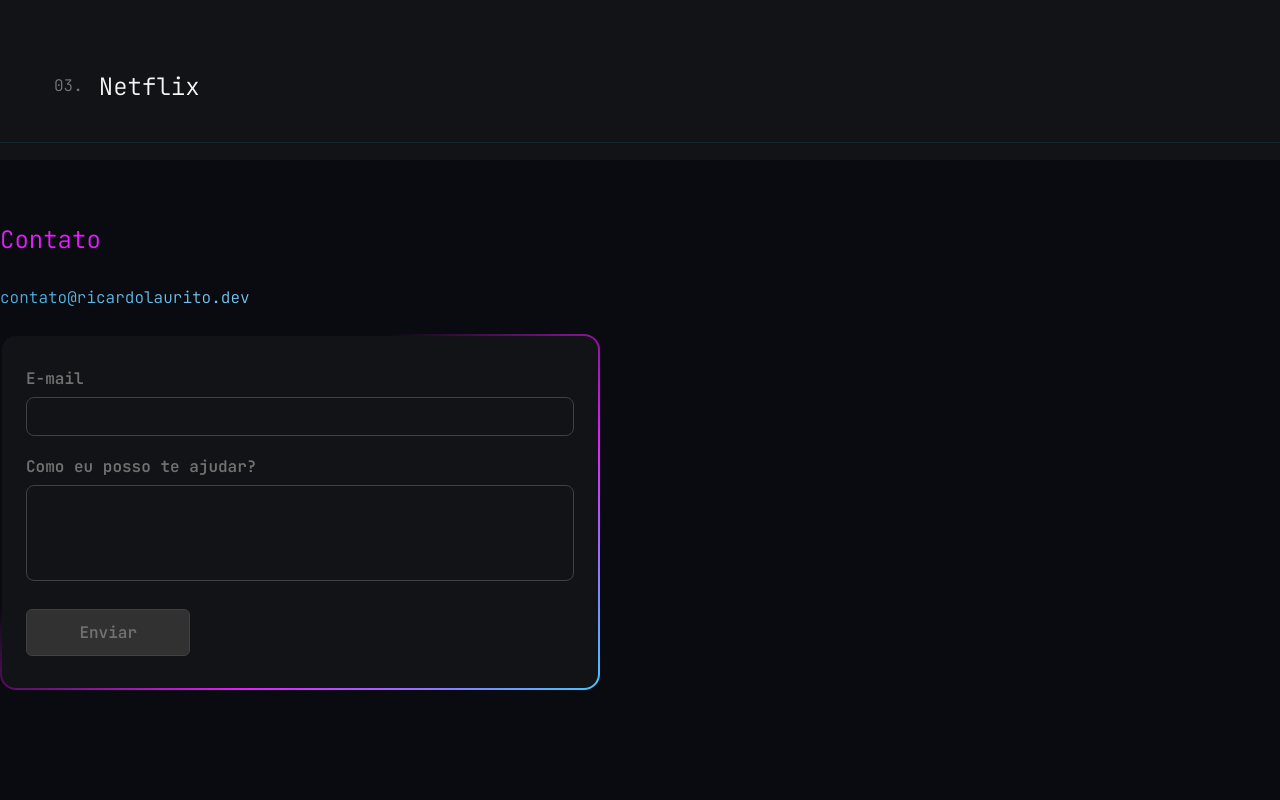
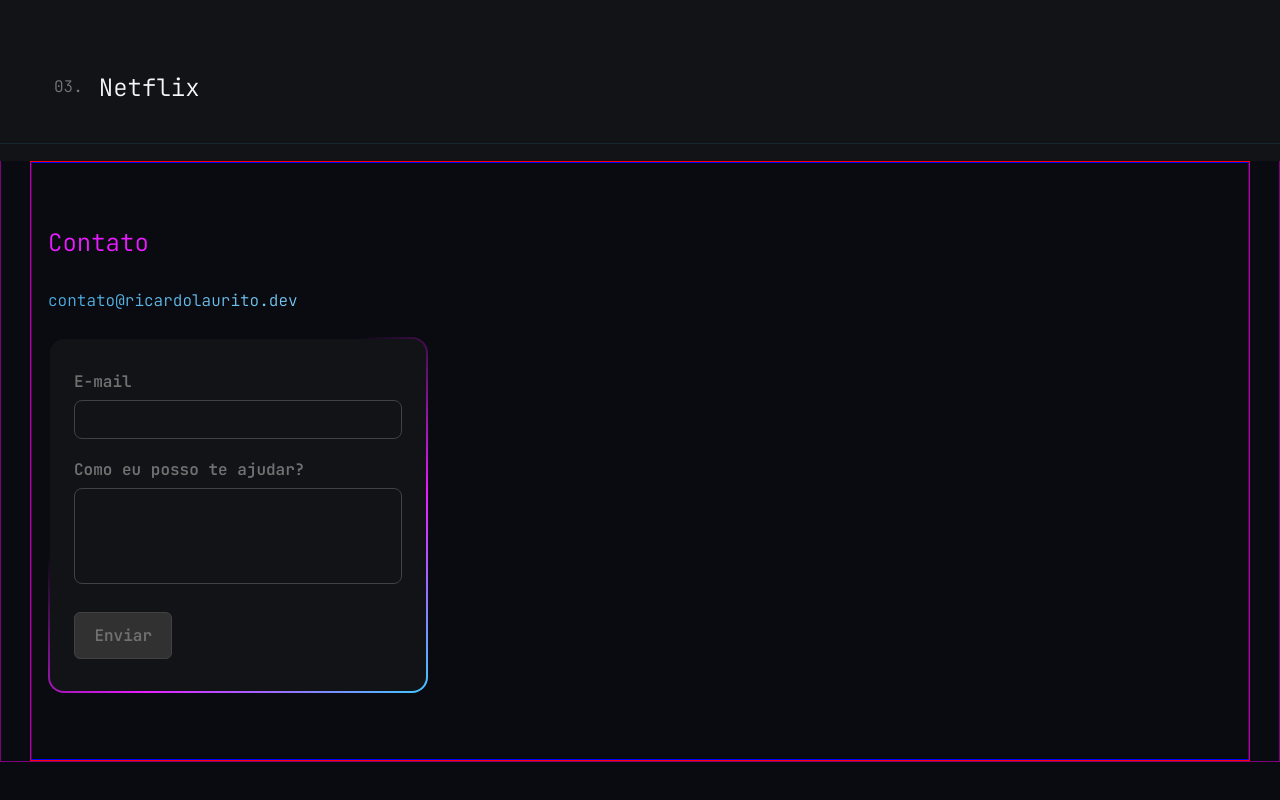
Before and after one commit to ricardolaurito/portfolio-one, a plain HTML site: page index.html in a window 1280 px wide. Shown: the part 1256-2056 px from the top of the page. After the commit the page ends 2018 px from the top, so only its background shows below. Drawn offline with nearby package versions, Linux system fonts and the light colour scheme.

Commit message:
Corrigindo colunas rodapé

```diff
--- a/assets/scss/_layout.scss
+++ b/assets/scss/_layout.scss
@@ -34,6 +34,7 @@ header li {
 }
 
 main {
+   border: 1px solid purple;
    max-width: 1800px;
    display: flex;
    flex-direction: column;
@@ -257,22 +258,29 @@ a {
 // CONTATO / FOOTER
 
 footer {
-   //border: 1px solid red;
-   width: 100vw;
+   border: 1px solid red;
+   width: 1220px;
    max-width: 100vw;
-   height: 100vh;   display: flex;
+   height: 600px;
+   display: flex;
    flex: column wrap;
 
-   margin: 0 calc(-50vw + 50%);
+   margin: 0 auto;
 
    h3 {
       font-weight: 500;
    }
 }
 
-
+.coluna1__item {
+   border: 1px solid blue;
+   margin: 0 auto;
+   flex-grow: 1;
+   padding: 40px 16px;
+}
 
 .get__item {
+   border: 1px solid green;
    max-width: 1220px;
    margin: 0 auto;
    padding: 40px 16px;
@@ -281,7 +289,8 @@ footer {
 
 
 .form__container {
-   width: 600px;
+   border: 1px solid blue;
+   width: 380px;
    background: linear-gradient($black-div, $black-div) padding-box,
       linear-gradient(145deg, transparent 35%, $pink-element, $blue-element) border-box;
    border: 2px solid transparent;
--- a/index.html
+++ b/index.html
@@ -157,7 +157,7 @@
         <footer class="get" id="contato">
             <div class="coluna1__item">
                 <div>
-                    <h4 class="mt-6 color__pink">Contato</h4>
+                    <h4 class="mt-3 color__pink">Contato</h4>
 
                     <h5 class="mask mt-4 mail">contato@ricardolaurito.dev</h5>
                 </div>
```
Also changed, not shown: assets/css/style.css.
